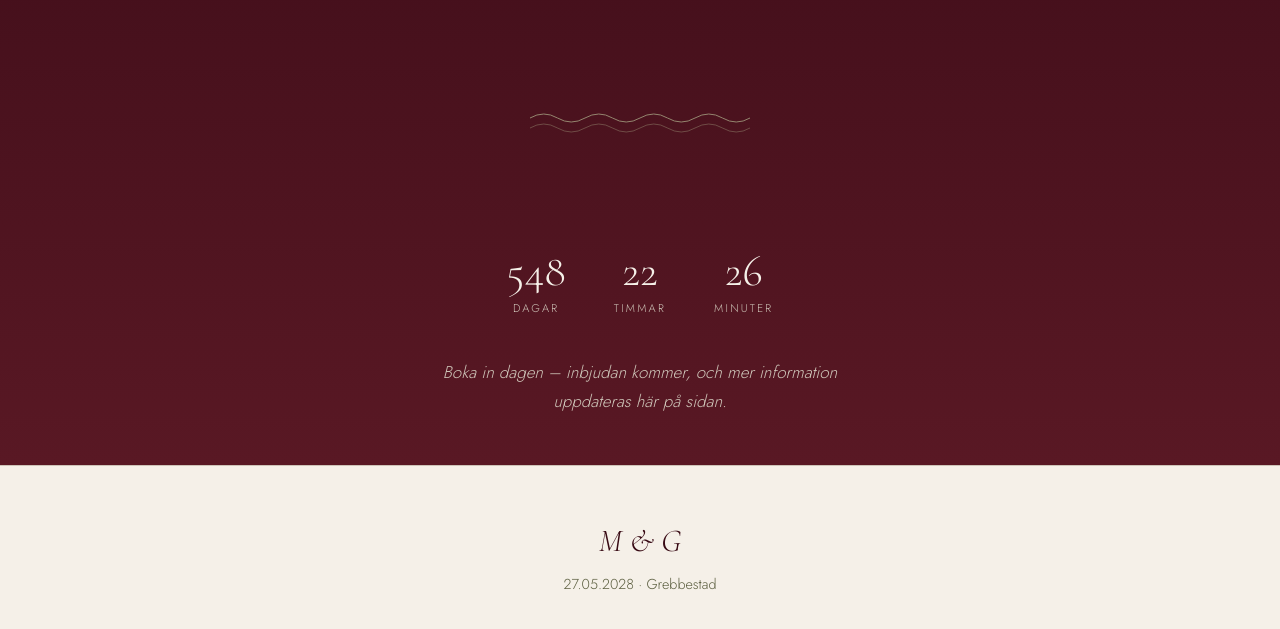
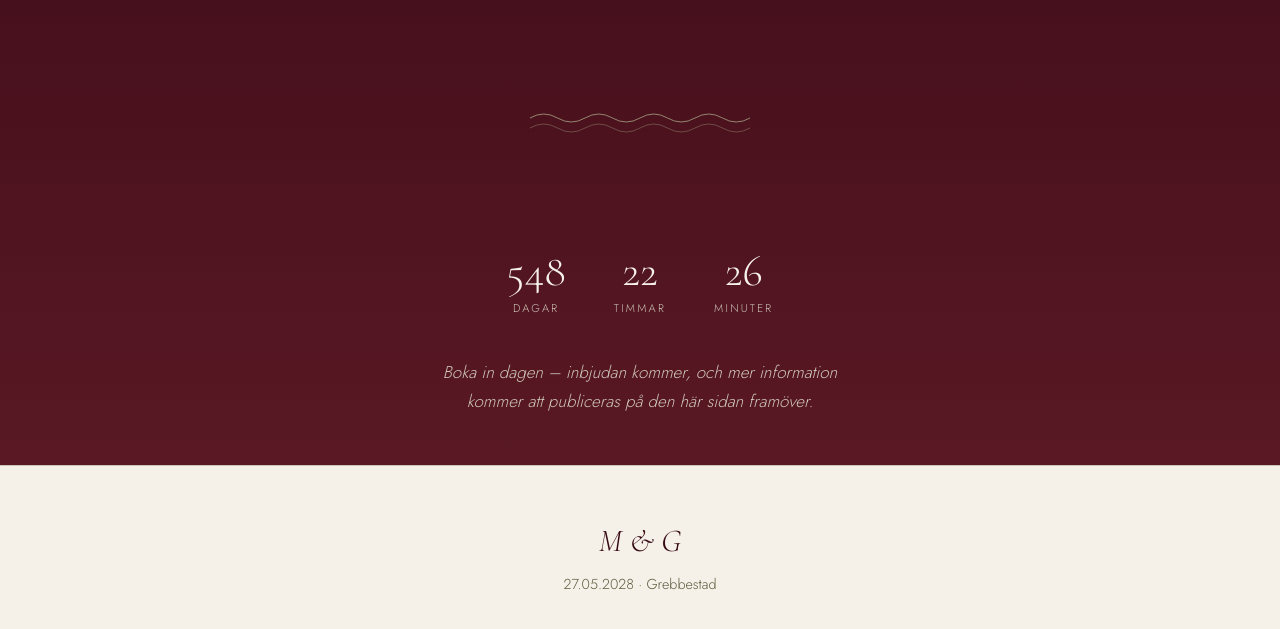
Before and after one commit to gustav-svensson123/gustav-svensson123.github.io, a plain HTML site: page index.html in a window 1280 px wide. Shown: the part 795-1424 px from the top of the page. Drawn offline with nearby package versions, Linux system fonts and the light colour scheme.

Commit message:
Update Save the Date text
Co-Authored-By: Claude Opus 5.5 <noreply@anthropic.com>
Claude-Session: https://claude.ai/code/session_01Ai2PjRygVPeWqDGUgQqRnf

```diff
--- a/index.html
+++ b/index.html
@@ -68,7 +68,7 @@
       <div><span class="num" data-unit="minutes">–</span><span class="label">Minuter</span></div>
     </div>
 
-    <p class="std-more">Boka in dagen – inbjudan kommer, och mer information uppdateras här på sidan.</p>
+    <p class="std-more">Boka in dagen – inbjudan kommer, och mer information kommer att publiceras på den här sidan framöver.</p>
   </section>
 
   <!-- ===================== HERO (början av fliken "brollop") ===================== -->
```
